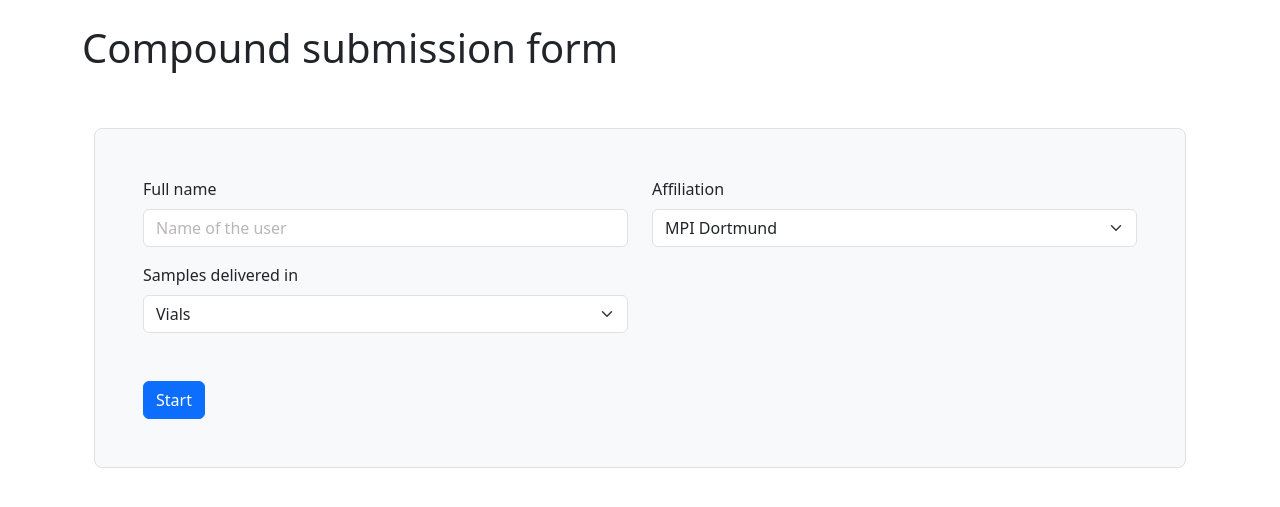
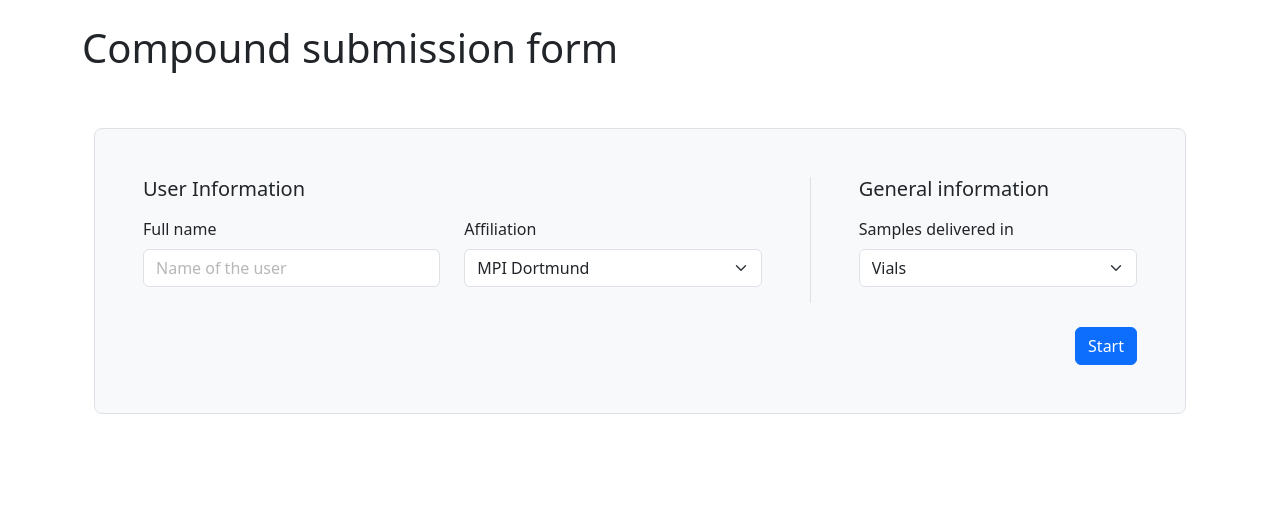
Before and after one commit to BernalFA/submission_form, a Flask app: page / in a window 1280 px wide. Shown: the part 168-675 px from the top of the page. Run offline with Flask 3, Linux system fonts and the light colour scheme.

Commit message:
modify display

```diff
--- a/app/forms.py
+++ b/app/forms.py
@@ -9,7 +9,7 @@ class UserDataForm(FlaskForm):
     affiliation = SelectField(
         "Affiliation", choices=[("internal", "MPI Dortmund"), ("external", "External")]
     )
-    sample_type = RadioField(
+    sample_type = SelectField(
         "Sample type",
         choices=[
             ("isolated", "Isolated compound"),
--- a/app/static/css/styles.css
+++ b/app/static/css/styles.css
@@ -2,3 +2,15 @@
     color: #b9b6b6;
     opacity: 1;
 }
+
+.divider {
+    border-left: 1px solid #dee2e6;
+}
+@media (max-width: 767.98px) {
+    .divider {
+    border-left: none;
+    border-top: 1px solid #dee2e6;
+    margin-top: 1.5rem;
+    padding-top: 1.5rem;
+    }
+}
--- a/app/templates/index.html
+++ b/app/templates/index.html
@@ -10,30 +10,36 @@
 
 <div class="container">
     <form method="POST" class="p-4 p-md-5 border rounded-3 bg-light">
-        <div class="row mb-3">
+        <div class="row">
+            <div class="col-md-8 pe-md-5">
+                <h5 class="mb-3">User Information</h5>
+
                 {{ user_form.hidden_tag() }}
-            <div class="col-md-6">
+                <div class="row">
+                    <div class="col-md-6 mb-3">
                         {{ user_form.username.label(class="form-label") }}
                         {{ user_form.username(class="form-control placeholder-lightgray", placeholder="Name of the user") }}
                     </div>
-            <div class="col-md-6">
+                    <div class="col-md-6 mb-3">
                         {{ user_form.affiliation.label(class="form-label") }}
                         {{ user_form.affiliation(class="form-select", id="affiliation", onchange="toggleFields()") }}
                     </div>
                 </div>
-        <div class="row mb-3">
-            <div class="col-md-6" id="email_wrapper" style="display: none;">
+                <div class="mb-3" id="email_wrapper" style="display: none;">
                     {{ user_form.email.label(class="form-label") }}
                     {{ user_form.email(class="form-control") }}
                 </div>
-            <div class="col-md-6">
+
+            </div>
+            <div class="col-md-4 ps-md-5 divider">
+                <h5 class="mb-3">General information</h5>
+
+                <div class="mb-3">
                     {{ user_form.delivery.label(class="form-label") }}
                     {{ user_form.delivery(class="form-select") }}
                 </div>
 
-        </div>
-        <div class="row mb-3">
-            <div class="col-md-6" id="sample_type_wrapper" style="display: none;">
+                <div class="mb-3" id="sample_type_wrapper" style="display: none;">
                     <label for="{{ user_form.sample_type.id }}">
                         {{ user_form.sample_type.label(class="form-label") }}
                         <i class="bi bi-question-circle"
@@ -42,16 +48,9 @@
                             data-bs-html="true"
                             title="<strong>Mixture</strong> refers to intermediate products of purification processes. If you have a racemic mixture please mark <strong>Isolated compound</strong> instead"></i>
                     </label>
-                <div class="d-flex">
-                    {% for subfield in user_form.sample_type %}
-                    <div class="form-check me-5">
-                        {{ subfield(class="form-check-input", onchange="toggleFields()") }}
-                        {{ subfield.label(class="form-check-label") }}
+                    {{ user_form.sample_type(class="form-select", onchange="toggleFields()") }}
                 </div>
-                    {% endfor %}
-                </div>
-            </div>
-            <div class="col-md-6" id="include_structures_wrapper" style="display: none;">
+                <div class="mb-3" id="include_structures_wrapper" style="display: none;">
                     <label for="{{ user_form.include_structures.id }}">
                         {{ user_form.include_structures.label(class="form-label") }}
                         <i class="bi bi-question-circle"
@@ -70,8 +69,10 @@
                     </div>
                 </div>
             </div>
-        <div class="row mb-3"></div>
+        </div>
+        <div class="text-end mt-4">
             <button type="submit" class="btn btn-primary">Start</button>
+        </div>
     </form>
 </div>
 
@@ -93,7 +94,7 @@
             sampleTooltips.forEach(el => new bootstrap.Tooltip(el));
 
             // Check selected option for sample type
-            const selectedType = document.querySelector('input[name="sample_type"]:checked');
+            const selectedType = document.getElementById("sample_type");
             if (selectedType && selectedType.value === "isolated") {
                 structureField.style.display = "block";
                 // Re-init tooltips structure field
@@ -111,7 +112,7 @@
 
     // Initialize field visibility on page load
     window.onload = function() {
-        toggleRadioField();
+        toggleFields();
     }
 </script>
 
```
Lines whose indentation alone changed are shown as unchanged.
